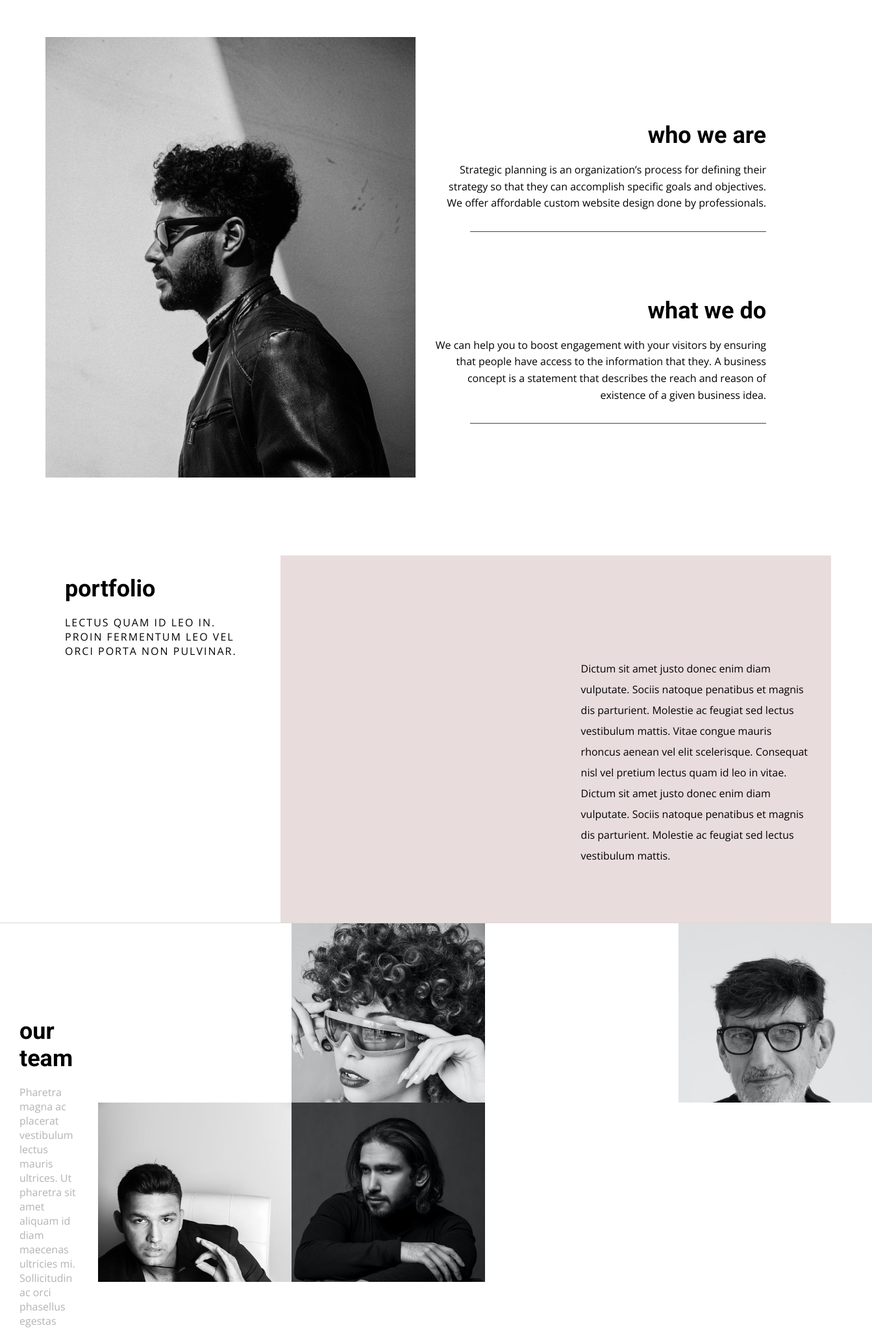
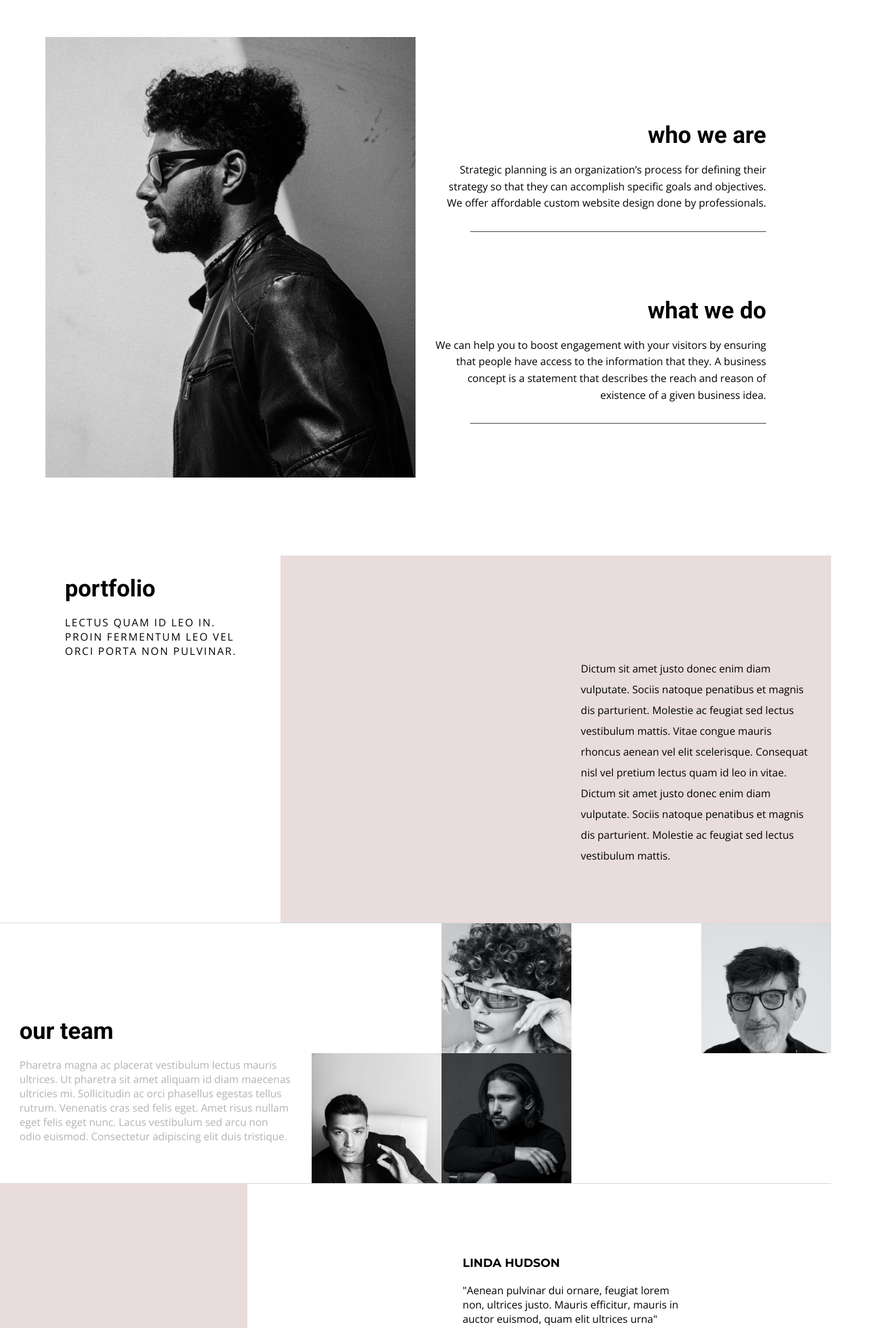
Before and after one commit to jimenahernando/nicePage, a plain HTML site: page index.html in a window 1280 px wide. Shown: the part 1439-3483 px from the top of the page at 65% size, 1343 px wide, since content can reach past the window. Drawn offline with nearby package versions, Linux system fonts and the light colour scheme.

Commit message:
Arreglo imagen chico gafas y grilla

```diff
--- a/css/style.css
+++ b/css/style.css
@@ -119,7 +119,7 @@ main .card-middle p{
     color: var(--color-secondary);
     background: url(../images/background2.jpeg) no-repeat;
     background-size: cover;
-    background-position: 50% 100%;
+    background-position: bottom;
 }
 
 .card-greater-righter-rightside-column{
@@ -167,7 +167,8 @@ main .card-middle p{
 
 .card-center-leftside-img{
     background: url(../images/manWithGlasses.jpeg) no-repeat;
-    background-size: cover;
+    background-size: 110%;
+    background-position: center;
     width: 570px;
     height:678px;
 }
@@ -279,8 +280,8 @@ main .card-middle p{
 }
 
 .image{
-    width: 298px;
-    height: 276px;
+    min-width: 200px;
+    min-height: 200px;
 }
 
 .img1{
```
